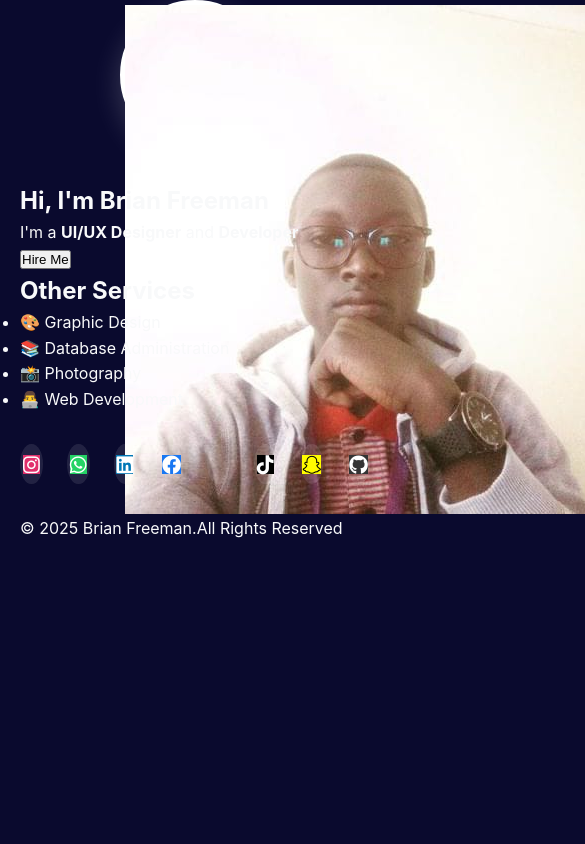
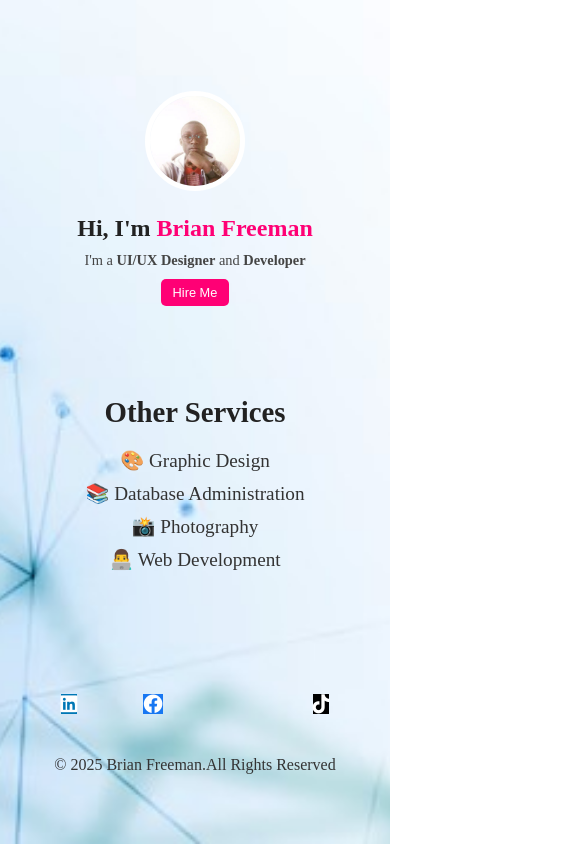
Before and after one commit to BrianFreeman254/portfolio, a plain HTML site: page index.html in a window 390 px wide. Shown: the whole page, 585 px wide, since content can reach past the window. Drawn offline with Linux system fonts and the light colour scheme.

Commit message:
Update styles.css

```diff
--- a/styles.css
+++ b/styles.css
@@ -1,84 +1,130 @@
-/* Modern Responsive Styles */
-*, *::before, *::after {
-  box-sizing: border-box;
+/* General Reset */
+* {
   margin: 0;
   padding: 0;
+  box-sizing: border-box;
 }
 
-:root {
-  --primary-color: #2A2A72;
-  --secondary-color: #FF0075;
-  --accent-color: #00C2FF;
-  --dark-bg: #0A0A2E;
-  --light-text: #F8F9FA;
+body, html {
+  font-family: 'Merriweather', Playfair Display;
+  overflow-x: hidden;
+  color: #333;
 }
 
-body {
-  font-family: 'Inter', sans-serif;
-  line-height: 1.6;
-  color: var(--light-text);
-  background: var(--dark-bg);
-  overflow-x: hidden;
+/* Container */
+.container {
+  position: relative;
+  width: 100%;
+  min-height: 100vh;
+  display: flex;
+  flex-direction: column;
+  align-items: center;
+  justify-content: space-between;
+  text-align: center;
+  background: url('wallpaper.jpg');
+  background-size: cover;
+  background-position: center;
+  background-repeat: no-repeat;
+  padding: 20px;
 }
 
-/* Responsive Layout */
-.container {
-  max-width: 1200px;
-  margin: 0 auto;
-  padding: 0 20px;
-}
-
-/* Responsive Hero Section */
-.hero {
-  min-height: 100vh;
-  display: flex;
-  align-items: center;
-  padding: 4rem 2rem;
+/* Profile Section */
+.profile {
+  margin-top: 50px;
 }
 
 .profile-picture {
   width: 150px;
   height: 150px;
   border-radius: 50%;
-  margin: 0 auto 2rem;
+  overflow: hidden;
   border: 5px solid #fff;
-  box-shadow: 0 10px 30px rgba(255,255,255,0.2);
+  display: inline-block;
 }
 
-@media (max-width: 768px) {
-  .hero {
-    padding: 2rem 1rem;
-  }
-
-  .headline {
-    font-size: 2rem;
-  }
-
-  .social-links {
-    flex-wrap: wrap;
-  }
+.profile-picture img {
+  width: 100%;
+  height: 100%;
+  object-fit: cover;
 }
 
-/* Social Icons */
-.social-links {
-  display: flex;
-  gap: 1.5rem;
-  justify-content: center;
-  margin: 2rem 0;
+.intro {
+  margin: 20px 0;
+}
+
+.intro h1 {
+  font-size: 2em;
+  color: #222;
+}
+
+.intro h1 span {
+  color: #ff0075;
+}
+
+.intro p {
+  margin: 10px 0;
+  font-size: 1.2em;
+  color: #444;
+}
+
+button {
+  background-color: #ff0075;
+  color: white;
+  border: none;
+  padding: 10px 20px;
+  font-size: 1em;
+  border-radius: 5px;
+  cursor: pointer;
+  transition: transform 0.3s ease, background-color 0.3s ease;
+}
+
+button:hover {
+  background-color: #e60068;
+  transform: scale(1.05);
+}
+
+/* Hobbies Section */
+.hobbies {
+  margin: 50px 0;
+}
+
+.hobbies h2 {
+  font-size: 1.8em;
+  color: #222;
+  margin-bottom: 20px;
+}
+
+.hobbies ul {
+  list-style: none;
+  padding: 0;
+}
+
+.hobbies li {
+  font-size: 1.2em;
+  margin: 10px 0;
+  transition: transform 0.3s ease;
+}
+
+.hobbies li:hover {
+  transform: translateX(10px);
+}
+
+/* Footer - Social Icons */
+footer {
+  margin-bottom: 50px;
 }
 
 .social-icon {
-  width: 40px;
-  height: 40px;
-  border-radius: 50%;
-  display: flex;
-  align-items: center;
-  justify-content: center;
-  font-size: 1.2rem;
-  transition: all 0.3s ease;
-  background: rgba(255,255,255,0.1);
-  color: var(--light-text);
+  display: inline-block;
+  margin: 0 10px;
+  padding: 10px 15px;
+  font-size: 1em;
+  color: white;
+  text-decoration: none;
+  border-radius: 5px;
+  transition: transform 0.3s ease, background-color 0.3s ease;
 }
+
 /* Social Icons */
 .social-icons {
   display: flex;
@@ -114,7 +160,59 @@ body {
 .fa-snapchat { background: #FFFC00; color: #000; }
 .fa-github { background: #333333; }
 
-.social-icon:hover {
-  transform: translateY(-3px);
-  background: var(--secondary-color);
+/* Responsive Design */
+@media (max-width: 768px) {
+  .intro h1 {
+    font-size: 1.8em;
+  }
+
+  .intro p {
+    font-size: 1em;
+  }
+
+  .profile-picture {
+    width: 120px;
+    height: 120px;
+  }
+
+  button {
+    padding: 8px 15px;
+    font-size: 0.9em;
+  }
+
+  .other services h2 {
+    font-size: 1.5em;
+  }
+
+  .other services li {
+    font-size: 1em;
+  }
 }
+
+@media (max-width: 480px) {
+  .intro h1 {
+    font-size: 1.5em;
+  }
+
+  .intro p {
+    font-size: 0.9em;
+  }
+
+  .profile-picture {
+    width: 100px;
+    height: 100px;
+  }
+
+  button {
+    padding: 6px 12px;
+    font-size: 0.8em;
+  }
+
+  .other services h2 {
+    font-size: 1.2em;
+  }
+
+  .other service li {
+    font-size: 0.9em;
+  }
+}
```
